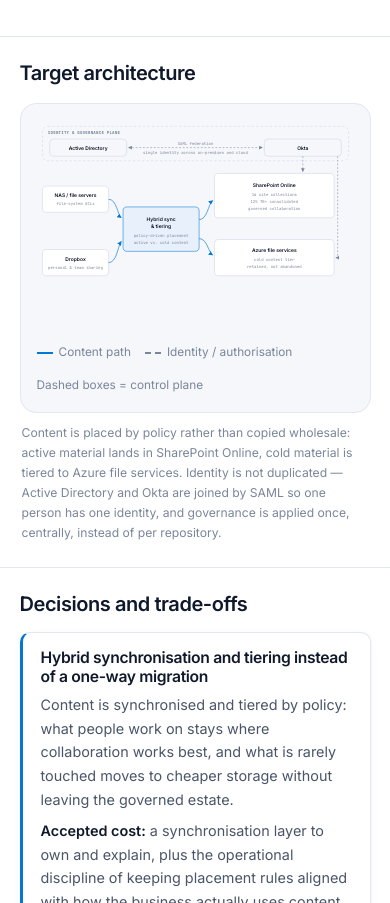
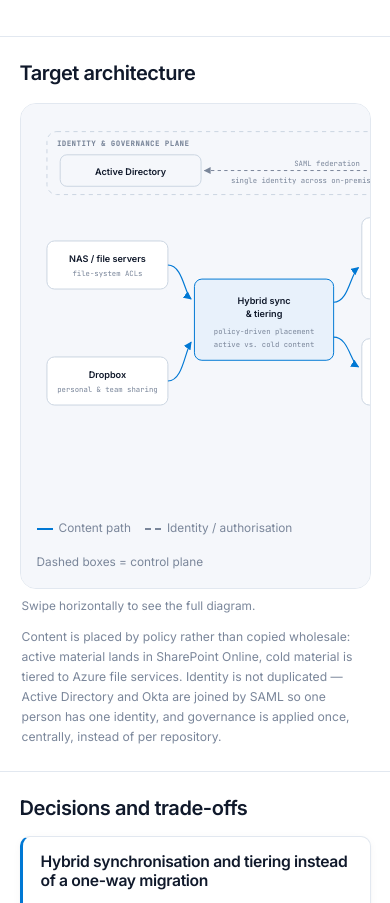
Before and after one commit to ajvaldesg/cv-site, a plain HTML site: page cases/enterprise-content-identity/index.html in a window 390 px wide. Shown: the part 1443-2346 px from the top of the page. Drawn offline with Linux system fonts and the light colour scheme; no server answers.

Commit message:
ui(diagrams): horizontal scroll with legible scale on small screens

```diff
--- a/assets/styles.css
+++ b/assets/styles.css
@@ -745,6 +745,15 @@ li { list-style: none; }
   .tradeoff-table tr { border-bottom: 1px solid var(--line); padding: 8px 0; }
 }
 
+
+.diagram-hint { display: none; font-size: .74rem; color: var(--text-muted); margin: 8px 2px 0; }
+
+@media (max-width: 760px) {
+  .diagram-card { overflow-x: auto; -webkit-overflow-scrolling: touch; }
+  .diagram-card svg { min-width: 580px; }
+  .diagram-hint { display: block; }
+}
+
 @media print {
   @page { margin: 14mm 12mm; }
 
--- a/cases/enterprise-content-identity/index.html
+++ b/cases/enterprise-content-identity/index.html
@@ -168,6 +168,7 @@
           <span>Dashed boxes = control plane</span>
         </div>
       </div>
+      <p class="diagram-hint">Swipe horizontally to see the full diagram.</p>
       <p class="diagram-caption">
         Content is placed by policy rather than copied wholesale: active material lands in SharePoint Online, cold
         material is tiered to Azure file services. Identity is not duplicated — Active Directory and Okta are joined
```
Also changed, not shown: cases/enterprise-data-integration/index.html (+1 -0 lines), cases/enterprise-platform-consolidation/index.html (+1 -0 lines), engineering/index.html (+1 -0 lines).
